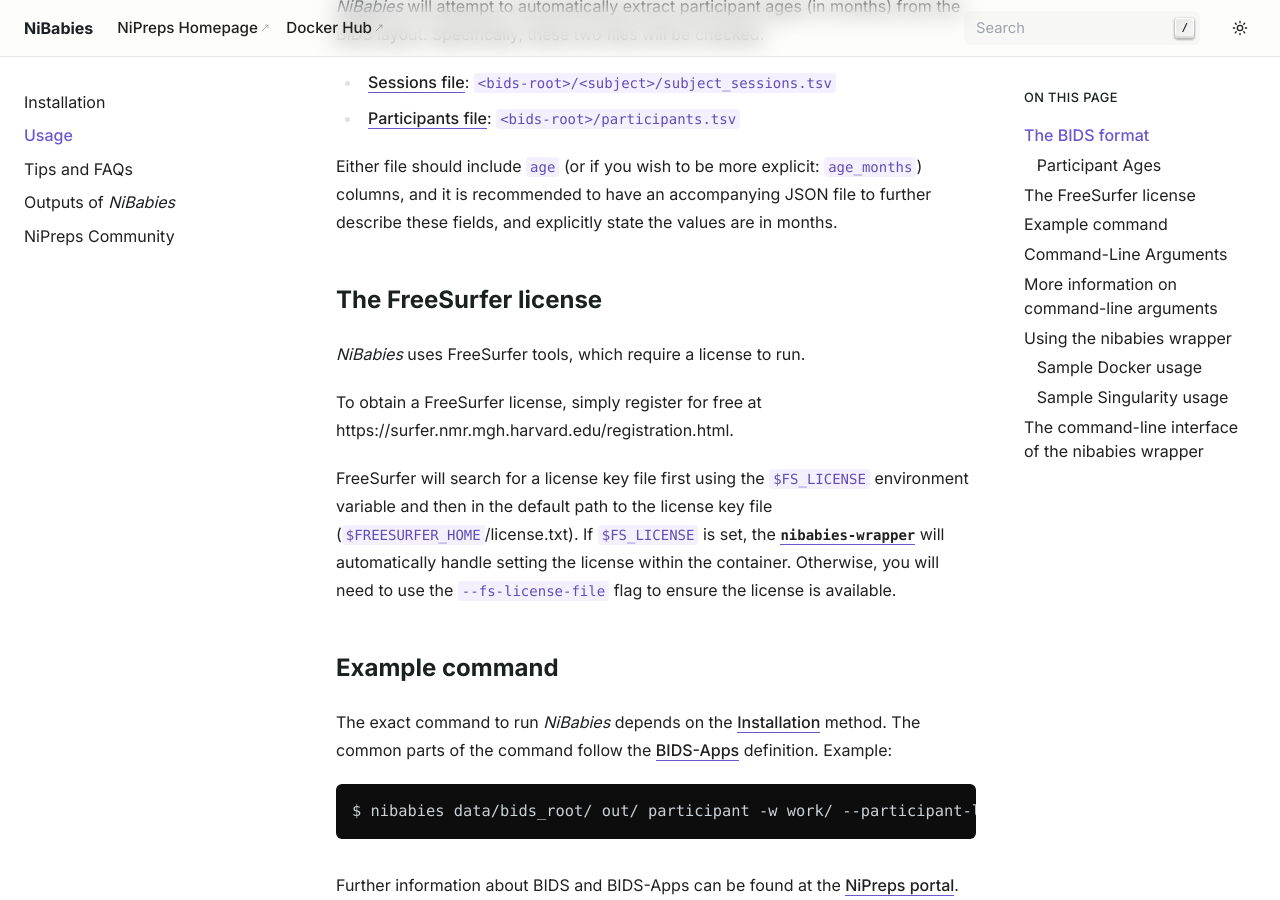
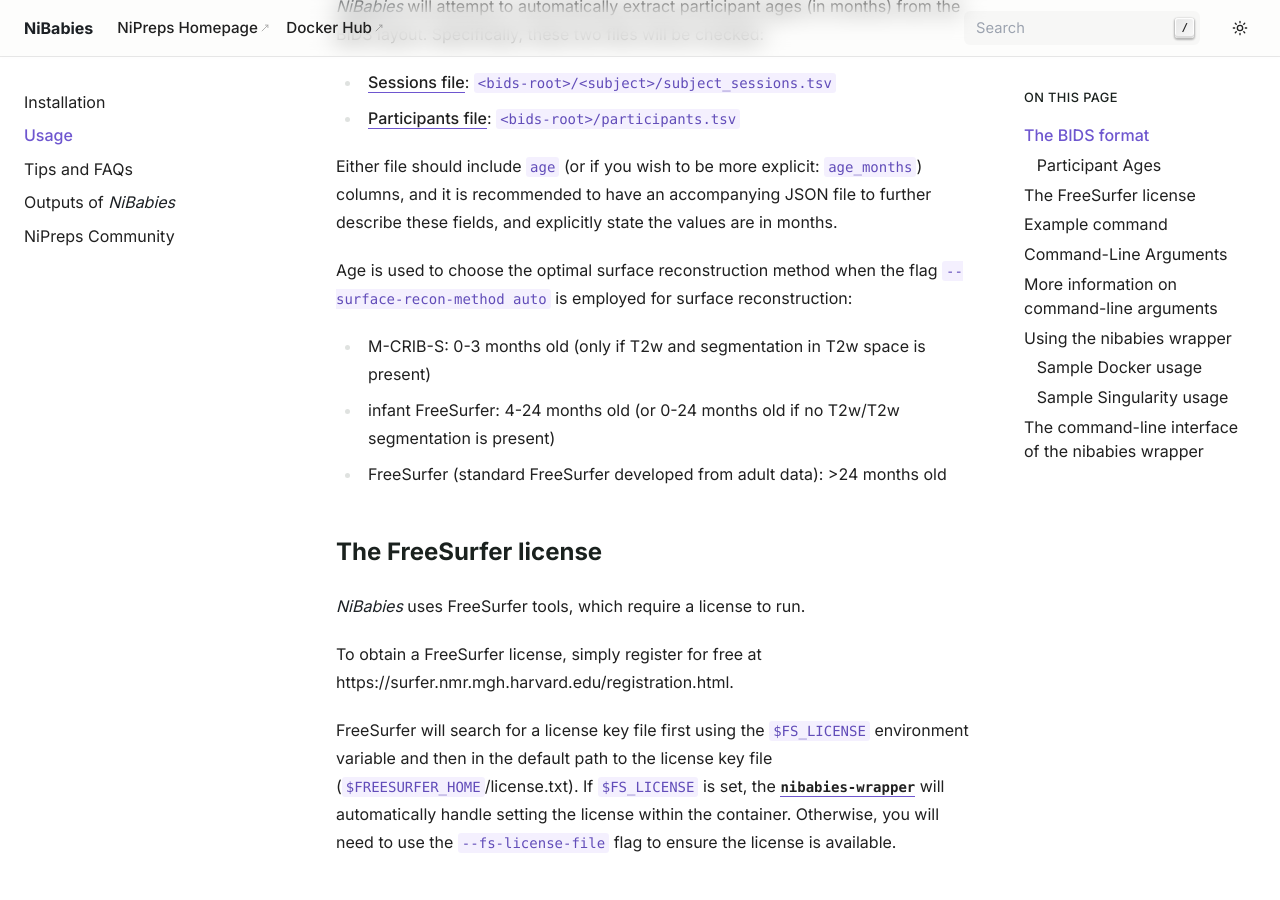
Before and after one commit to nipreps/nibabies, a Sphinx documentation site: the page built from docs/usage.md, in a window 1280 px wide and 900 px high, scrolled down 504 px. Built offline with Sphinx 7.4.7, drawn with Linux system fonts in a browser that asks for light colours; the version number could not be read and is left out.

Commit message:
Update usage.md
add description of age ranges used to pick surf recon methods for auto options

```diff
--- a/docs/usage.md
+++ b/docs/usage.md
@@ -21,6 +21,12 @@
 
 Either file should include `age` (or if you wish to be more explicit: `age_months`) columns, and it is
 recommended to have an accompanying JSON file to further describe these fields, and explicitly state the values are in months.
+
+Age is used to choose the optimal surface reconstruction method when the flag `--surface-recon-method auto` is employed for surface reconstruction:
+
+ - M-CRIB-S: 0-3 months old (only if T2w and segmentation in T2w space is present)
+ - infant FreeSurfer: 4-24 months old (or 0-24 months old if no T2w/T2w segmentation is present)
+ - FreeSurfer (standard FreeSurfer developed from adult data): >24 months old
 
 ## The FreeSurfer license
 
```
